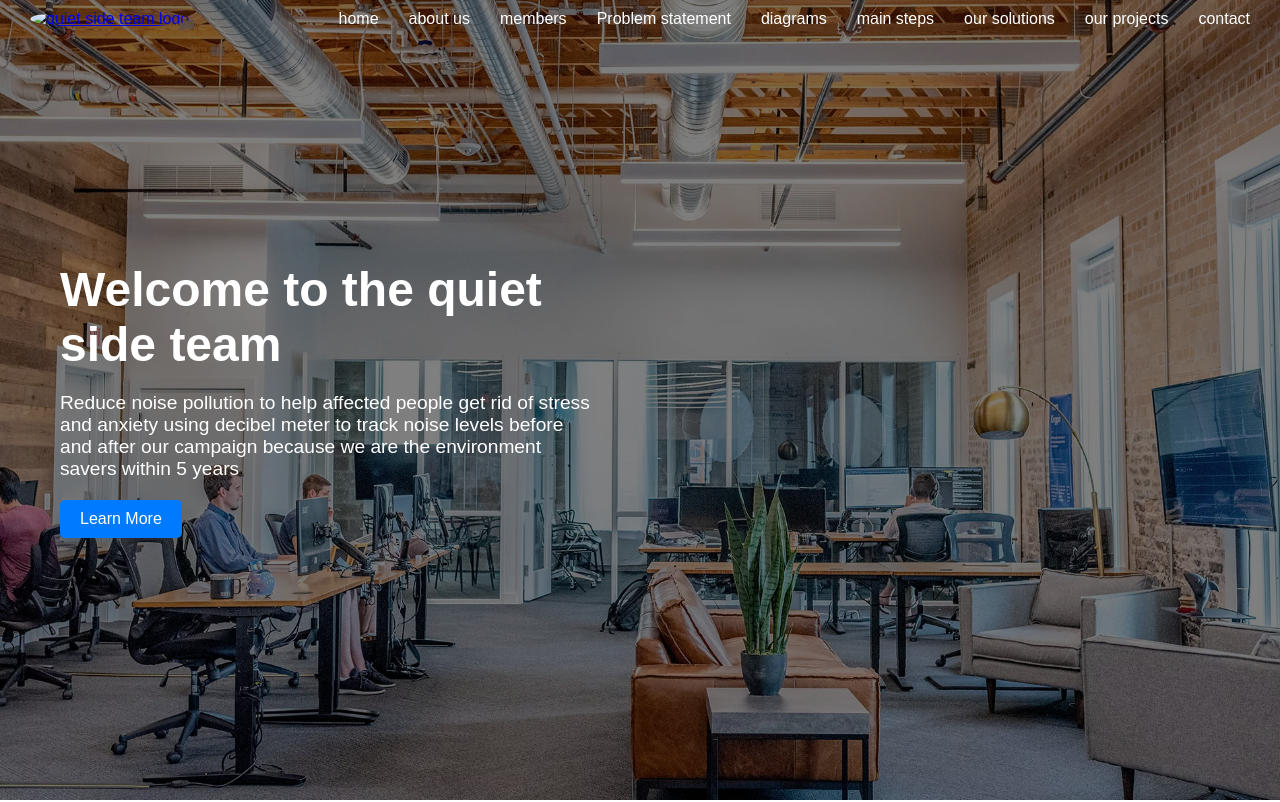
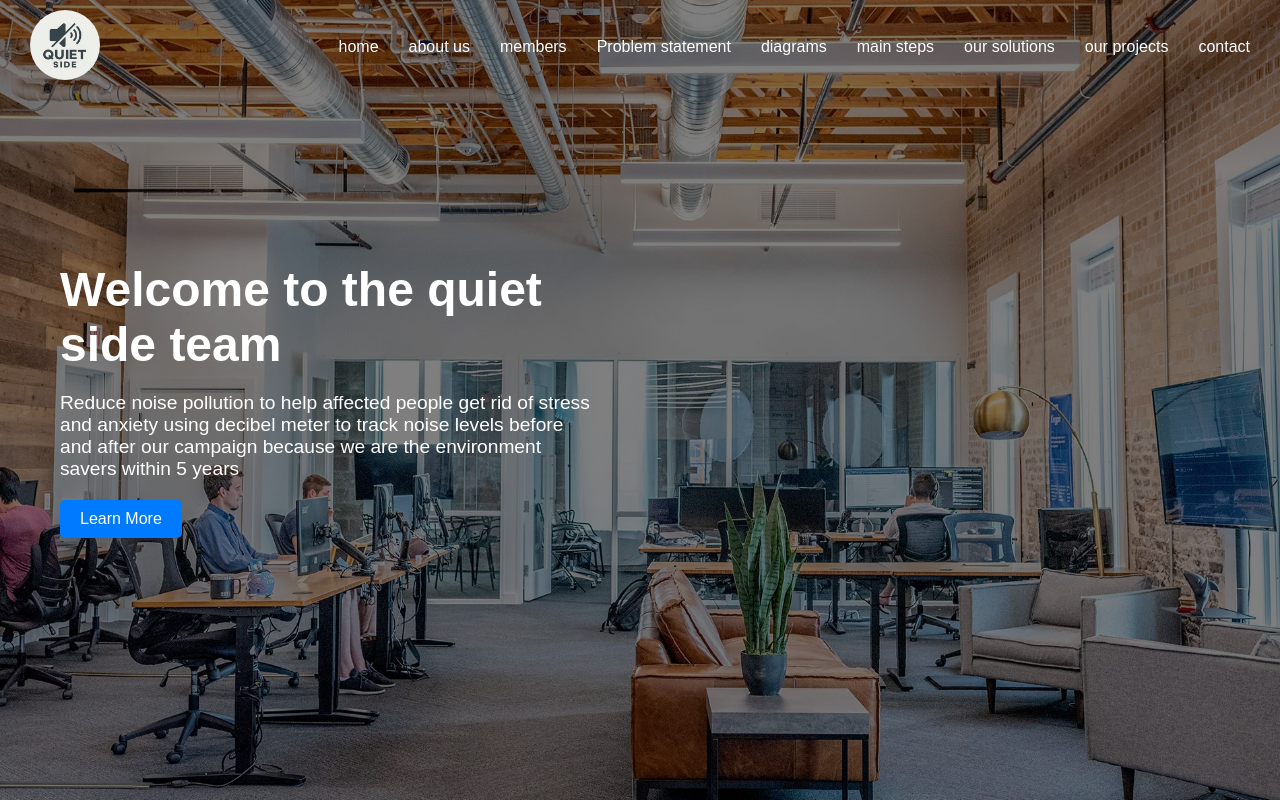
Before and after one commit to mohamedgamal2010/quiet-side-team, a plain HTML site: page index.html in a window 1280 px wide. Shown: the top 802 px of the page. Drawn offline with Linux system fonts and the light colour scheme; files that its build step writes are made by us from their sources; files whose address does not match are found by name.

Commit message:
Update index.html

```diff
--- a/index.html
+++ b/index.html
@@ -9,10 +9,10 @@
     <meta name="keywords" content="quiet side team, quiet side, team">
     <meta name="author" content="quiet side team">
     <meta name="theme-color" content="#000000">
-    <link rel="stylesheet" href="assets/style.css">
-    <link rel="shortcut icon" href="assets/images/icon.jpg" type="image/x-icon">
-    <link rel="apple-touch-icon" href="assets/images/icon.jpg">
-    <link rel="icon" href="assets/images/icon.jpg" type="image/x-icon">
+    <link rel="stylesheet" href="style.css">
+    <link rel="shortcut icon" href="icon.jpg" type="image/x-icon">
+    <link rel="apple-touch-icon" href="icon.jpg">
+    <link rel="icon" href="icon.jpg" type="image/x-icon">
     <link rel="stylesheet" href="https://cdnjs.cloudflare.com/ajax/libs/font-awesome/6.7.2/css/all.min.css"
         integrity="sha512-Evv84Mr4kqVGRNSgIGL/F/aIDqQb7xQ2vcrdIwxfjThSH8CSR7PBEakCr51Ck+w+/U6swU2Im1vVX0SVk9ABhg=="
         crossorigin="anonymous" referrerpolicy="no-referrer" />
@@ -24,7 +24,7 @@
         <nav>
             <div class="logo">
                 <a href="index.html">
-                    <img src="assets/images/icon.jpg" alt="quiet side team logo">
+                    <img src="icon.jpg" alt="quiet side team logo">
                 </a>
             </div>
             <div class="links">
```
